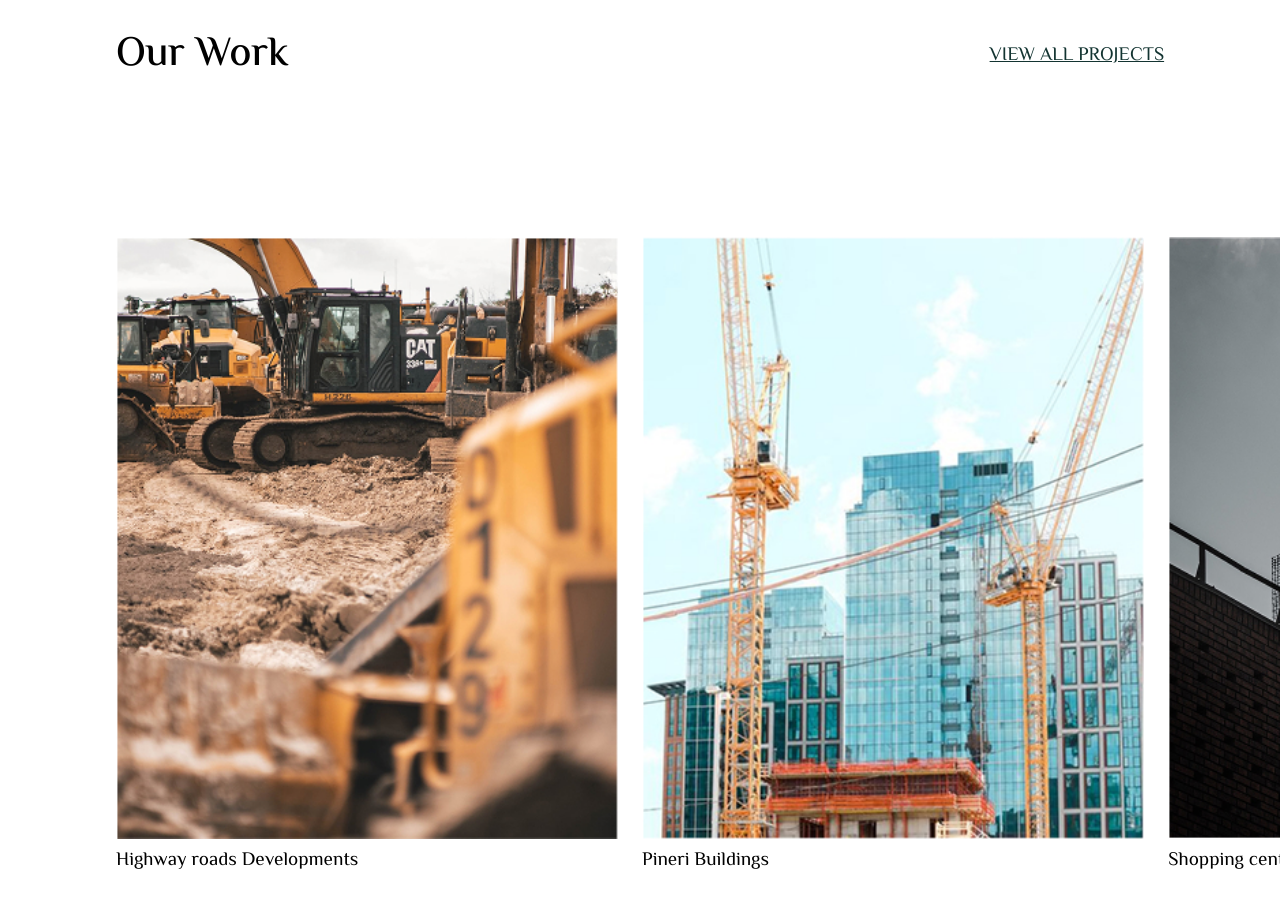
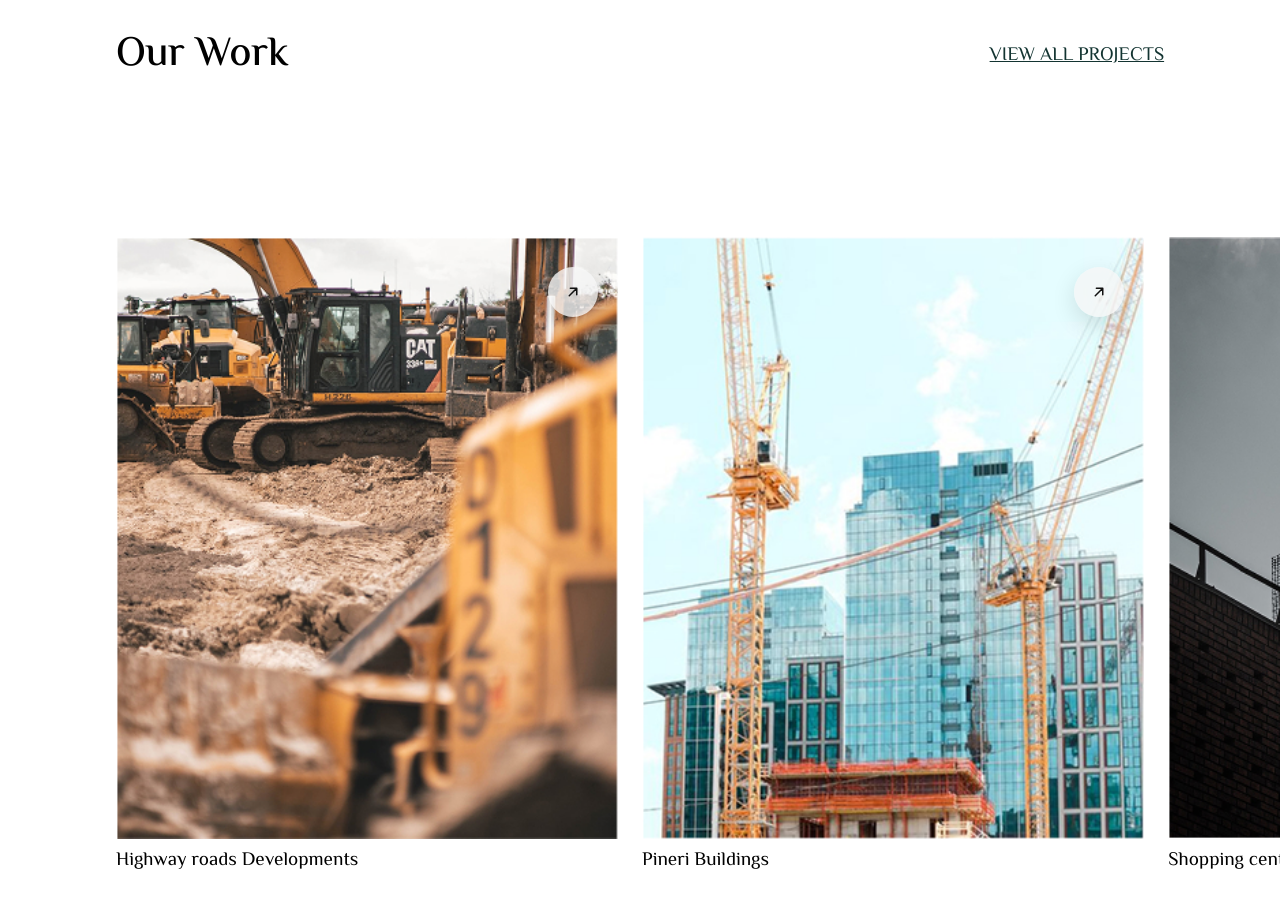
Before and after one commit to adeyemi223/Perineal-Reconstruction, a Next.js app: page / in a window 1280 px wide. Shown: the part 2020-2927 px from the top of the page. Built offline with nearby package versions, Linux system fonts and the light colour scheme.

Commit message:
horizontal scroll section last image error fixed

```diff
--- a/app/components/HorizontalScroll.tsx
+++ b/app/components/HorizontalScroll.tsx
@@ -5,6 +5,7 @@ import gsap from "gsap";
 import { ScrollTrigger } from "gsap/ScrollTrigger";
 
 gsap.registerPlugin(ScrollTrigger);
+
 const images = [
   { src: "/scrollImage1.jpg", caption: "Highway roads Developments" },
   { src: "/scrollImage2.jpg", caption: "Pineri Buildings" },
@@ -25,13 +26,18 @@ export default function HorizontalScroll() {
   useLayoutEffect(() => {
     if (typeof window === "undefined") return;
 
-    const section = sectionRef.current;
-    const container = containerRef.current;
+    const section = sectionRef.current!;
+    const container = containerRef.current!;
     if (!section || !container) return;
 
     const ctx = gsap.context(() => {
-      const getDistance = () =>
-        Math.max(0, container.scrollWidth - section.clientWidth);
+      const getDistance = () => {
+        const styles = getComputedStyle(section);
+        const padLeft = parseFloat(styles.paddingLeft) || 0;
+        const padRight = parseFloat(styles.paddingRight) || 0;
+        const contentViewport = section.clientWidth - padLeft - padRight; // padding-aware
+        return Math.max(0, container.scrollWidth - contentViewport);
+      };
 
       const tween = gsap.to(container, {
         x: () => `-${getDistance()}`,
@@ -39,7 +45,7 @@ export default function HorizontalScroll() {
         scrollTrigger: {
           trigger: section,
           start: "top top",
-          end: () => `+=${getDistance()}`, // ← backticks!
+          end: () => `+=${getDistance()}`,
           pin: true,
           scrub: 1,
           invalidateOnRefresh: true,
@@ -83,6 +89,27 @@ export default function HorizontalScroll() {
               <img src={image.src} alt={image.caption} />
               <p>{image.caption}</p>
             </div>
+
+            {/* Arrow badge */}
+            <button className="arrow" aria-label="View project">
+              {/* SVG arrow (no external icon lib needed) */}
+              <svg
+                width="18"
+                height="18"
+                viewBox="0 0 24 24"
+                fill="none"
+                xmlns="http://www.w3.org/2000/svg"
+                aria-hidden="true"
+              >
+                <path
+                  d="M7 17L17 7M17 7H8.5M17 7V15.5"
+                  stroke="currentColor"
+                  strokeWidth="2"
+                  strokeLinecap="round"
+                  strokeLinejoin="round"
+                />
+              </svg>
+            </button>
           </div>
         ))}
       </div>
--- a/app/globals.css
+++ b/app/globals.css
@@ -390,12 +390,12 @@ select {
   transition: all 0.3s ease;
 }
 
-/*=============== horizontal scrool section=============== */
+/*=============== horizontal scroll section =============== */
 .section {
   position: relative;
   height: 100vh;
   overflow: hidden;
-  padding-left: 7.244rem;
+  padding-left: 7.244rem; /* keep your left inset */
 }
 
 .container {
@@ -404,9 +404,11 @@ select {
   align-items: center;
   gap: 1.5em;
   height: 100%;
+  padding-right: 7.244rem; /* ensures last card slides fully in */
 }
 
 .item {
+  position: relative; /* needed so arrow can anchor top-right */
   flex: 0 0 auto;
   width: 100%;
   max-width: 502.19px;
@@ -417,6 +419,7 @@ select {
   width: 100%;
   height: 100%;
   object-fit: cover;
+  display: block; /* avoid unexpected gaps */
 }
 
 .home {
@@ -425,8 +428,9 @@ select {
 
 .hover:hover {
   transform: translateY(20px);
-  transition: all 0.5s ease;
+  transition: transform 0.5s ease;
   cursor: pointer;
+  will-change: transform;
 }
 
 .item p {
@@ -434,6 +438,49 @@ select {
   font-size: var(--fs-600);
   font-weight: lighter;
   font-family: var(--font-family);
+}
+
+/* ---------- Arrow badge ---------- */
+.arrow {
+  position: absolute;
+  top: 30px; /* stick 10px from top */
+  right: 20px; /* stick 10px from right */
+  width: 50px;
+  height: 50px;
+  border: none;
+  border-radius: 9999px; /* pill/circle */
+  background: #f6f6f6c9; /* light bg */
+  color: #111; /* arrow color */
+  box-shadow: 0 8px 24px rgba(0, 0, 0, 0.12);
+  display: inline-flex;
+  align-items: center;
+  justify-content: center;
+  z-index: 2;
+
+  /* Start subtly out of view + hidden */
+  opacity: 0;
+  transform: translate(14px, -14px); /* slide in from top-right */
+  transition: transform 0.35s ease, opacity 0.35s ease, background 0.2s ease;
+  pointer-events: none; /* avoid capturing hover before visible */
+}
+
+.item:hover .arrow {
+  opacity: 1;
+  transform: translate(0, 0);
+  pointer-events: auto; /* clickable once visible */
+}
+
+.arrow:hover {
+  background: rgba(255, 255, 255, 1);
+}
+
+/* Optional: on touch devices (no hover), keep it visible */
+@media (hover: none) {
+  .arrow {
+    opacity: 1;
+    transform: translate(0, 0);
+    pointer-events: auto;
+  }
 }
 
 /* ===================why us ==================*/
```
